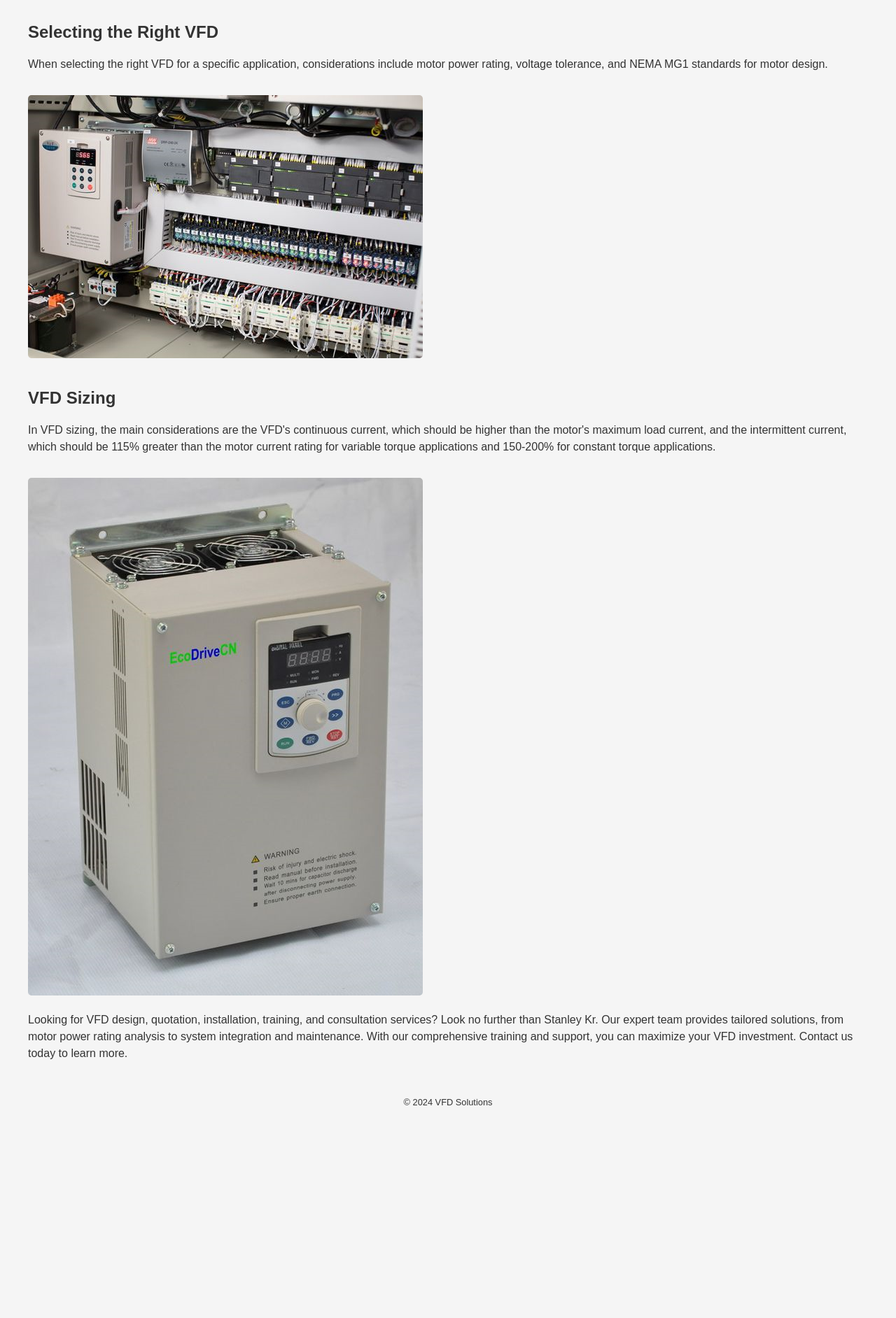
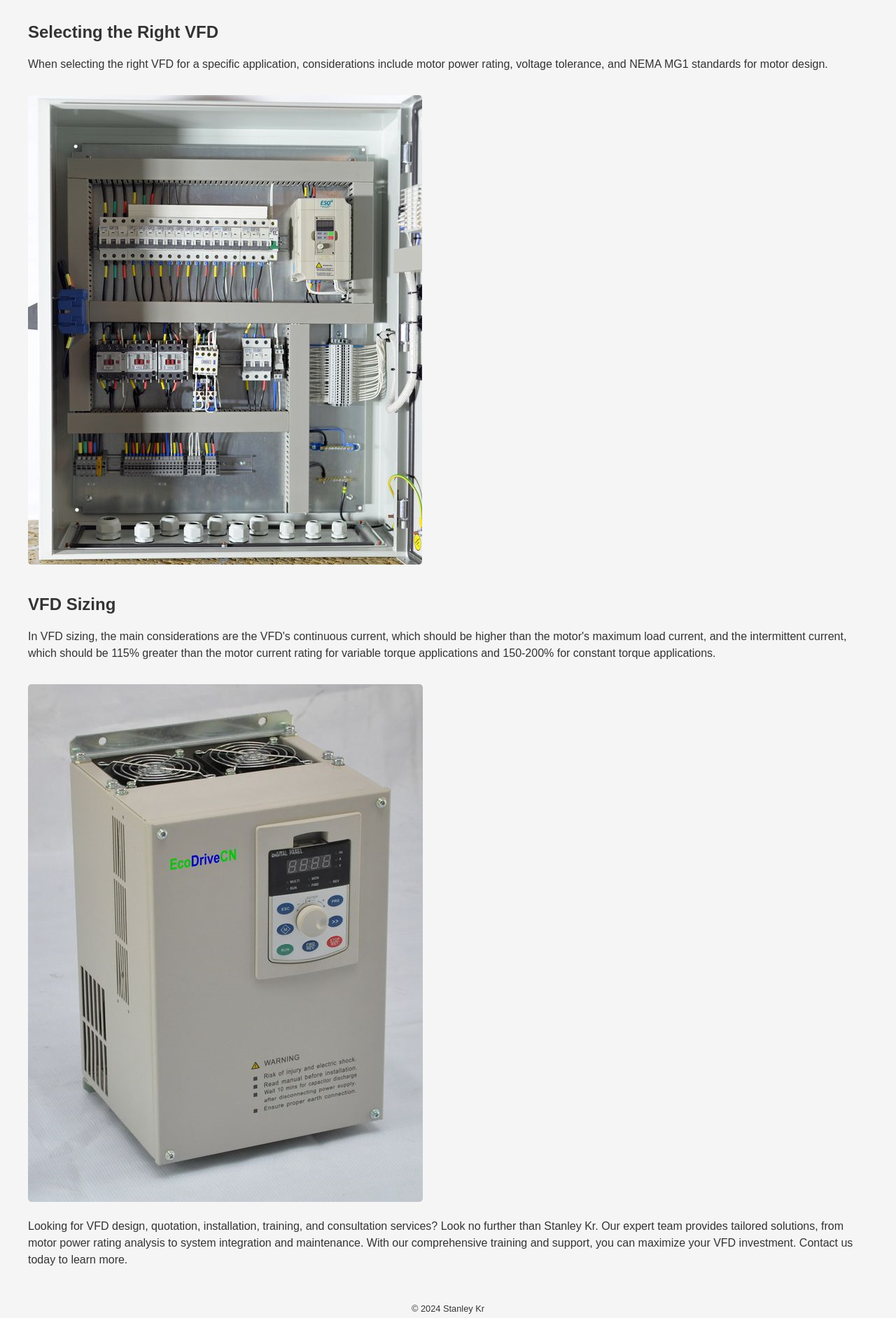
Before and after one commit to stanley-mburu/VFDs-github.io, a plain HTML site: page index.html in a window 1280 px wide. Shown: the part 1060-2944 px from the top of the page at 70% size. Before the commit the page ends 2698 px from the top, so only its background shows below. Drawn offline with Linux system fonts and the light colour scheme.

Commit message:
Add files via upload

```diff
--- a/index.html
+++ b/index.html
@@ -37,7 +37,7 @@
         <section id="selection">
             <h2>Selecting the Right VFD</h2>
             <p>When selecting the right VFD for a specific application, considerations include motor power rating, voltage tolerance, and NEMA MG1 standards for motor design.</p>
-            <img src="pn22.png" alt="VFD Selection">
+            <img src="pn23.png" alt="VFD Selection">
         </section>
         <section id="sizing">
             <h2>VFD Sizing</h2>
@@ -47,7 +47,7 @@
         </section>
     </main>
     <footer>
-        <p>© 2024 VFD Solutions</p>
+        <p>© 2024 Stanley Kr</p>
     </footer>
 </body>
 </html>
```
